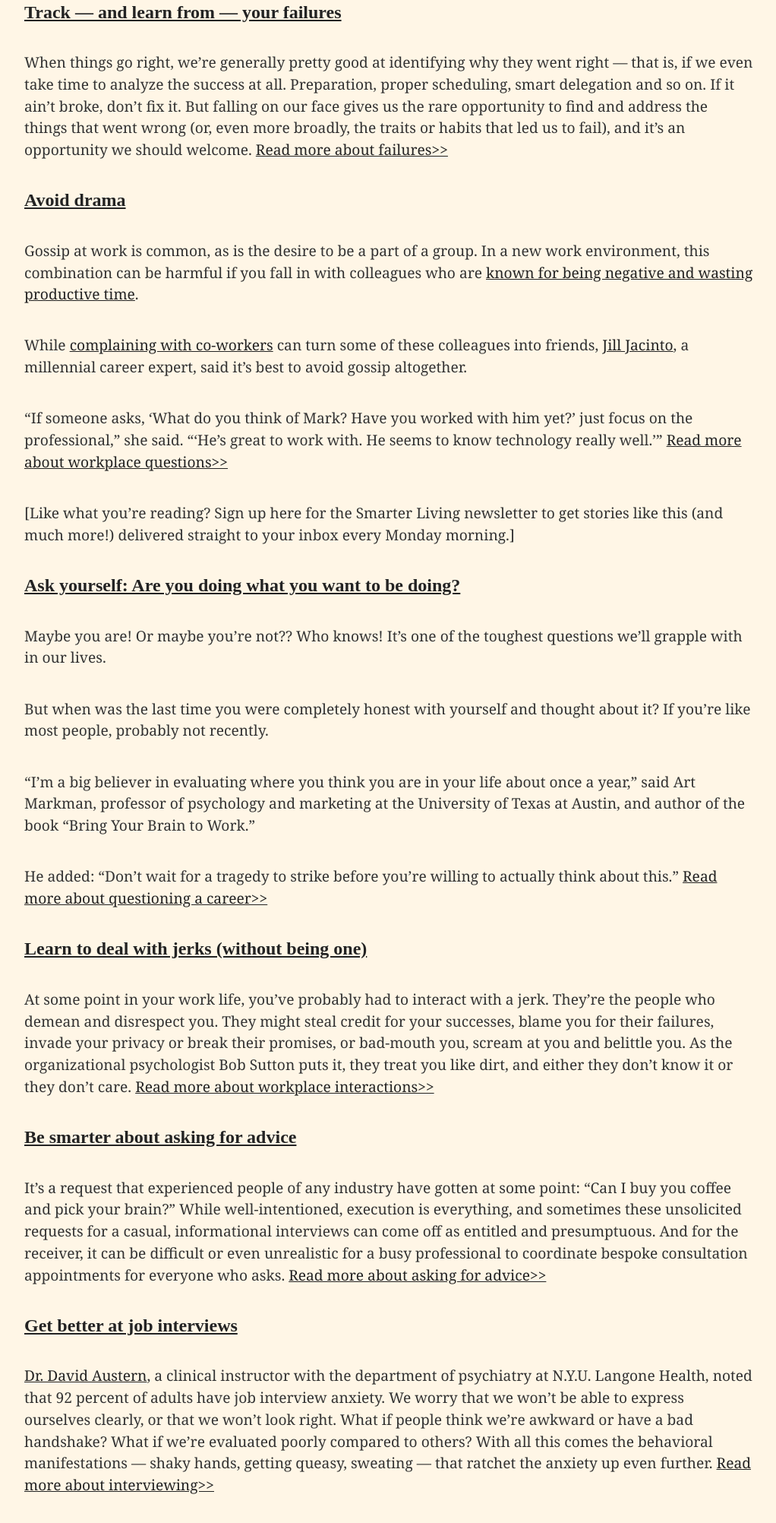
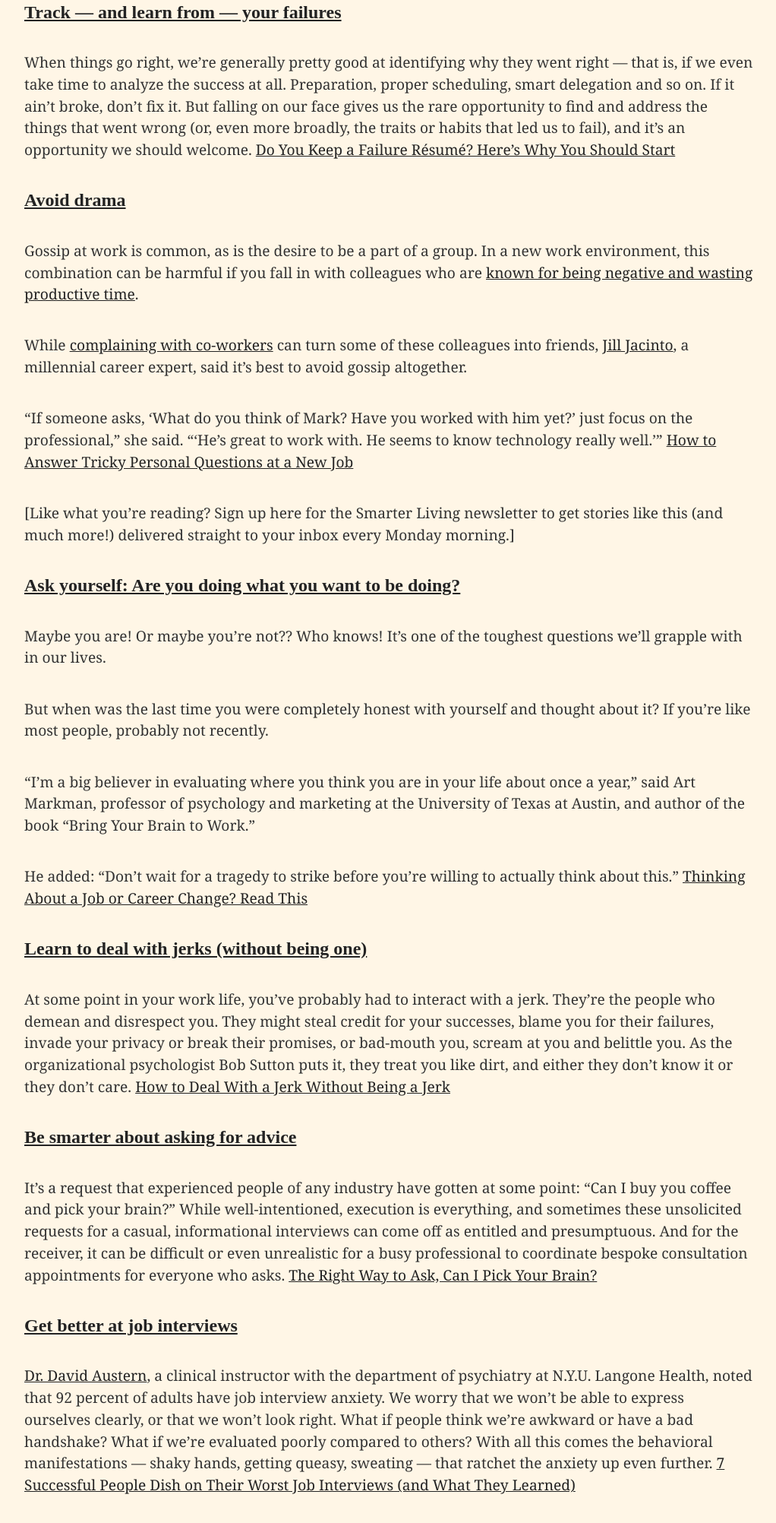
Before and after one commit to jtmastro/8-ways-to-work-smarter-in-2020, a plain HTML site: page index.html in a window 1280 px wide. Shown: the part 2324-4328 px from the top of the page at 76% size, without its empty margins (128-1150 px from the left). Drawn offline with Linux system fonts and the light colour scheme.

Commit message:
new html

```diff
--- a/index.html
+++ b/index.html
@@ -54,26 +54,26 @@
 <section id="happiness">
   <h2><a href=https://www.nytimes.com/2019/12/29/smarter-living/8-ways-to-work-smarter-in-2020.html> Find more happiness at work</a></h2>
       <p>As many as a third of United States workers say they don’t feel engaged at work. The reasons vary widely, and everyone’s relationship with work is unique. But there are small ways to improve any job, and those incremental improvements can add up to major increases in job satisfaction.</p>
-      <p>In fact, one study found that changing even just a small portion of what makes up your job can have a major impact on your overall happiness. In other words: You don’t need to change everything about your job to see substantial benefits. A few changes here and there can be all you need. <a class="read-more" href="https://www.nytimes.com/2019/04/07/smarter-living/how-to-be-happier-at-work.html">Read more about happiness>></a></p>
+      <p>In fact, one study found that changing even just a small portion of what makes up your job can have a major impact on your overall happiness. In other words: You don’t need to change everything about your job to see substantial benefits. A few changes here and there can be all you need. <a class="read-more" href="https://www.nytimes.com/2019/04/07/smarter-living/how-to-be-happier-at-work.html">A Deceptively Simple Way to Find More Happiness at Work</a></p>
     </section>
 
 <section id="strengths">
       <h2><a href=https://www.nytimes.com/2019/12/29/smarter-living/8-ways-to-work-smarter-in-2020.html> Use your strengths more wisely</a></h2>
-      <p>In the past two decades, a movement to play to our strengths has gained momentum in the world of work. It’s a travesty that many people are fixated solely on repairing their weaknesses and don’t have the chance to do what they do best every day. But it’s a problem that many people aren’t thoughtful about when to do what they do best. <a class="read-more" href="https://www.nytimes.com/2019/04/26/smarter-living/how-your-strengths-can-make-you-weaker.html">Read more about strengths>></a></p>
+      <p>In the past two decades, a movement to play to our strengths has gained momentum in the world of work. It’s a travesty that many people are fixated solely on repairing their weaknesses and don’t have the chance to do what they do best every day. But it’s a problem that many people aren’t thoughtful about when to do what they do best. <a class="read-more" href="https://www.nytimes.com/2019/04/26/smarter-living/how-your-strengths-can-make-you-weaker.html">How Your Strengths Can Sometimes Become Weaknesses</a></p>
     </section>
 
       <p>Happy new year! Kick off 2020 right and pick up the brand-new Smarter Living book! We’ve pulled together the best of S.L., plus loads of new advice and guidance, to give you smart, actionable life tips on how to improve your career, your home, your finances, your relationships and your health — all wrapped up in a truly gorgeous book perfect for New Year, New You resolutions. <a href="https://store.nytimes.com/collections/books/products/smarter-living">Get your copy here!</a></p>
 
 <section id="failures">
 <h2><a href=https://www.nytimes.com/2019/12/29/smarter-living/8-ways-to-work-smarter-in-2020.html> Track — and learn from — your failures</a></h2>
-      <p>When things go right, we’re generally pretty good at identifying why they went right — that is, if we even take time to analyze the success at all. Preparation, proper scheduling, smart delegation and so on. If it ain’t broke, don’t fix it. But falling on our face gives us the rare opportunity to find and address the things that went wrong (or, even more broadly, the traits or habits that led us to fail), and it’s an opportunity we should welcome. <a class="read-more" href="https://www.nytimes.com/2019/02/03/smarter-living/failure-resume.html">Read more about failures>></a></p>
+      <p>When things go right, we’re generally pretty good at identifying why they went right — that is, if we even take time to analyze the success at all. Preparation, proper scheduling, smart delegation and so on. If it ain’t broke, don’t fix it. But falling on our face gives us the rare opportunity to find and address the things that went wrong (or, even more broadly, the traits or habits that led us to fail), and it’s an opportunity we should welcome. <a class="read-more" href="https://www.nytimes.com/2019/02/03/smarter-living/failure-resume.html">Do You Keep a Failure Résumé? Here’s Why You Should Start</a></p>
     </section>
 
 <section id="drama">
 <h2><a href=https://www.nytimes.com/2019/12/29/smarter-living/8-ways-to-work-smarter-in-2020.html> Avoid drama</a></h2>
       <p>Gossip at work is common, as is the desire to be a part of a group. In a new work environment, this combination can be harmful if you fall in with colleagues who are <a href="https://hbr.org/2018/05/the-next-time-you-want-to-complain-at-work-do-this-instead">known for being negative and wasting productive time</a>.</p>
       <p>While <a href="https://www.thecut.com/2019/04/how-complaining-turns-co-workers-into-friends.html">complaining with co-workers</a> can turn some of these colleagues into friends, <a rel="noopener" href="http://www.jilljacinto.com" target="_blank">Jill Jacinto</a>, a millennial career expert, said it’s best to avoid gossip altogether.</p>
-      <p>“If someone asks, ‘What do you think of Mark? Have you worked with him yet?’ just focus on the professional,” she said. “‘He’s great to work with. He seems to know technology really well.’” <a class="read-more" href="https://www.nytimes.com/2019/07/29/smarter-living/how-to-answer-tricky-personal-questions-at-a-new-job.html">Read more about workplace questions>></a></p>
+      <p>“If someone asks, ‘What do you think of Mark? Have you worked with him yet?’ just focus on the professional,” she said. “‘He’s great to work with. He seems to know technology really well.’” <a class="read-more" href="https://www.nytimes.com/2019/07/29/smarter-living/how-to-answer-tricky-personal-questions-at-a-new-job.html">How to Answer Tricky Personal Questions at a New Job</a></p>
 </section>
       <p>[Like what you’re reading? Sign up here for the Smarter Living newsletter to get stories like this (and much more!) delivered straight to your inbox every Monday morning.]</p>
 
@@ -82,22 +82,22 @@
       <p>Maybe you are! Or maybe you’re not?? Who knows! It’s one of the toughest questions we’ll grapple with in our lives.</p>
       <p>But when was the last time you were completely honest with yourself and thought about it? If you’re like most people, probably not recently.</p>
       <p>“I’m a big believer in evaluating where you think you are in your life about once a year,” said Art Markman, professor of psychology and marketing at the University of Texas at Austin, and author of the book “Bring Your Brain to Work.”</p>
-      <p>He added: “Don’t wait for a tragedy to strike before you’re willing to actually think about this.” <a class="read-more" href="https://www.nytimes.com/2019/12/01/smarter-living/thinking-about-a-job-or-career-change-read-this.html">Read more about questioning a career>></a></p>
+      <p>He added: “Don’t wait for a tragedy to strike before you’re willing to actually think about this.” <a class="read-more" href="https://www.nytimes.com/2019/12/01/smarter-living/thinking-about-a-job-or-career-change-read-this.html">Thinking About a Job or Career Change? Read This</a></p>
 </section>
 
 <section id="jerks">
 <h2><a href=https://www.nytimes.com/2019/12/29/smarter-living/8-ways-to-work-smarter-in-2020.html> Learn to deal with jerks (without being one)</a></h2>
-      <p>At some point in your work life, you’ve probably had to interact with a jerk. They’re the people who demean and disrespect you. They might steal credit for your successes, blame you for their failures, invade your privacy or break their promises, or bad-mouth you, scream at you and belittle you. As the organizational psychologist Bob Sutton puts it, they treat you like dirt, and either they don’t know it or they don’t care. <a class="read-more" href="https://www.nytimes.com/2019/04/05/smarter-living/how-to-deal-with-a-jerk-without-being-a-jerk.html">Read more about workplace interactions>></a></p>
+      <p>At some point in your work life, you’ve probably had to interact with a jerk. They’re the people who demean and disrespect you. They might steal credit for your successes, blame you for their failures, invade your privacy or break their promises, or bad-mouth you, scream at you and belittle you. As the organizational psychologist Bob Sutton puts it, they treat you like dirt, and either they don’t know it or they don’t care. <a class="read-more" href="https://www.nytimes.com/2019/04/05/smarter-living/how-to-deal-with-a-jerk-without-being-a-jerk.html">How to Deal With a Jerk Without Being a Jerk</a></p>
 </section>
 
 <section id="advice">
 <h2><a href=https://www.nytimes.com/2019/12/29/smarter-living/8-ways-to-work-smarter-in-2020.html> Be smarter about asking for advice</a></h2>
-      <p>It’s a request that experienced people of any industry have gotten at some point: “Can I buy you coffee and pick your brain?” While well-intentioned, execution is everything, and sometimes these unsolicited requests for a casual, informational interviews can come off as entitled and presumptuous. And for the receiver, it can be difficult or even unrealistic for a busy professional to coordinate bespoke consultation appointments for everyone who asks. <a class="read-more" href="https://www.nytimes.com/2019/03/17/smarter-living/the-right-way-to-ask-can-i-pick-your-brain.html">Read more about asking for advice>></a></p>
+      <p>It’s a request that experienced people of any industry have gotten at some point: “Can I buy you coffee and pick your brain?” While well-intentioned, execution is everything, and sometimes these unsolicited requests for a casual, informational interviews can come off as entitled and presumptuous. And for the receiver, it can be difficult or even unrealistic for a busy professional to coordinate bespoke consultation appointments for everyone who asks. <a class="read-more" href="https://www.nytimes.com/2019/03/17/smarter-living/the-right-way-to-ask-can-i-pick-your-brain.html">The Right Way to Ask, Can I Pick Your Brain?</a></p>
 </section>
 
 <section id="interviews">
 <h2><a href=https://www.nytimes.com/2019/12/29/smarter-living/8-ways-to-work-smarter-in-2020.html> Get better at job interviews</a></h2>
-      <p><a rel="noopener" href="https://nyulangone.org/doctors/1871041293/david-j-austern" target="_blank">Dr. David Austern</a>, a clinical instructor with the department of psychiatry at N.Y.U. Langone Health, noted that 92 percent of adults have job interview anxiety. We worry that we won’t be able to express ourselves clearly, or that we won’t look right. What if people think we’re awkward or have a bad handshake? What if we’re evaluated poorly compared to others? With all this comes the behavioral manifestations — shaky hands, getting queasy, sweating — that ratchet the anxiety up even further. <a class="read-more" href="https://www.nytimes.com/2018/12/17/smarter-living/7-successful-people-dish-on-their-worst-job-interviews-and-what-they-learned.html">Read more about interviewing>></a></p>
+      <p><a rel="noopener" href="https://nyulangone.org/doctors/1871041293/david-j-austern" target="_blank">Dr. David Austern</a>, a clinical instructor with the department of psychiatry at N.Y.U. Langone Health, noted that 92 percent of adults have job interview anxiety. We worry that we won’t be able to express ourselves clearly, or that we won’t look right. What if people think we’re awkward or have a bad handshake? What if we’re evaluated poorly compared to others? With all this comes the behavioral manifestations — shaky hands, getting queasy, sweating — that ratchet the anxiety up even further. <a class="read-more" href="https://www.nytimes.com/2018/12/17/smarter-living/7-successful-people-dish-on-their-worst-job-interviews-and-what-they-learned.html">7 Successful People Dish on Their Worst Job Interviews (and What They Learned)</a></p>
 </section>
 
 <p>What are you career goals for 2020? Tell me on Twiter <a rel="noopener" href="https://twitter.com/timherrera" target="_blank">@timherrera</a>.</p>
```
